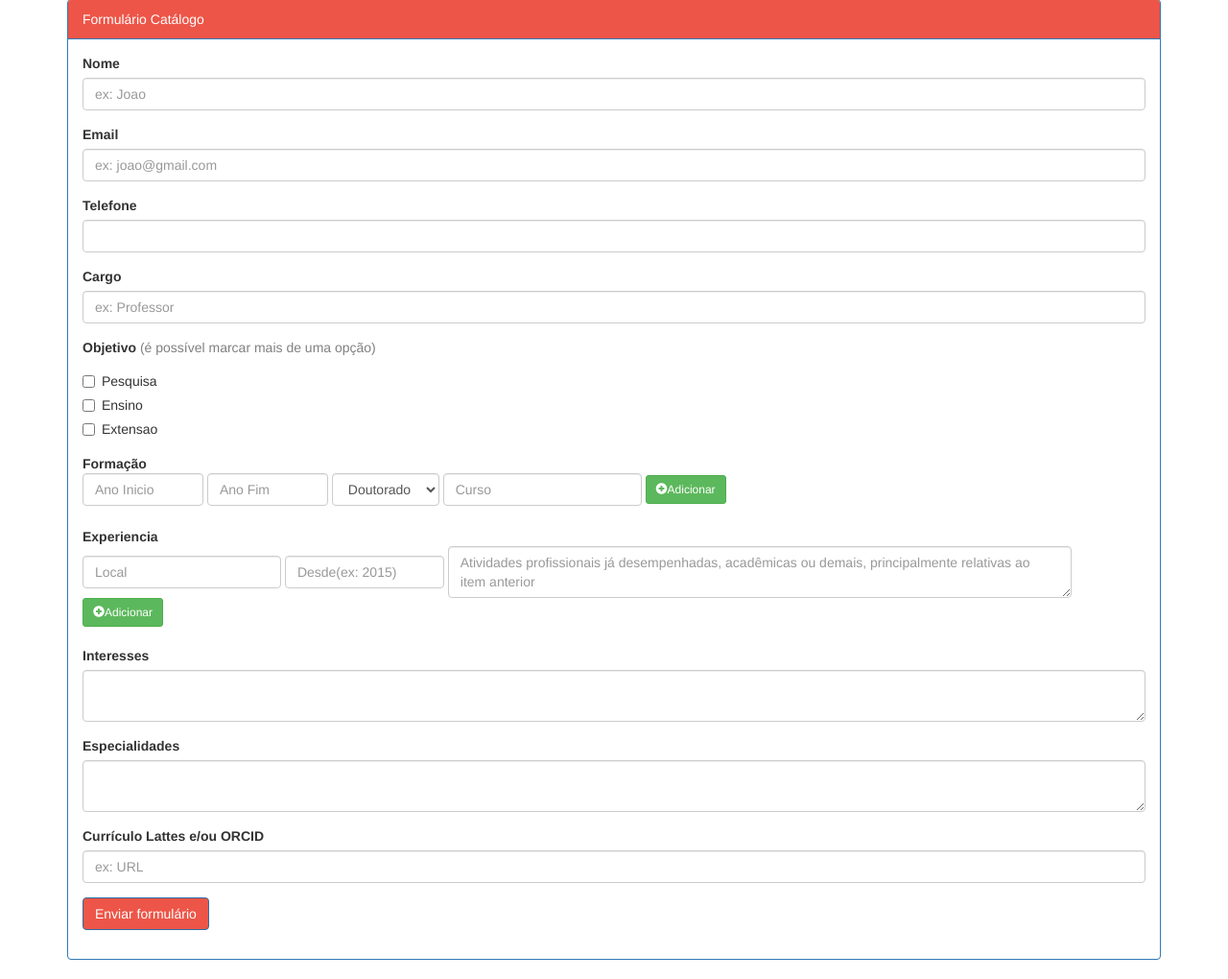
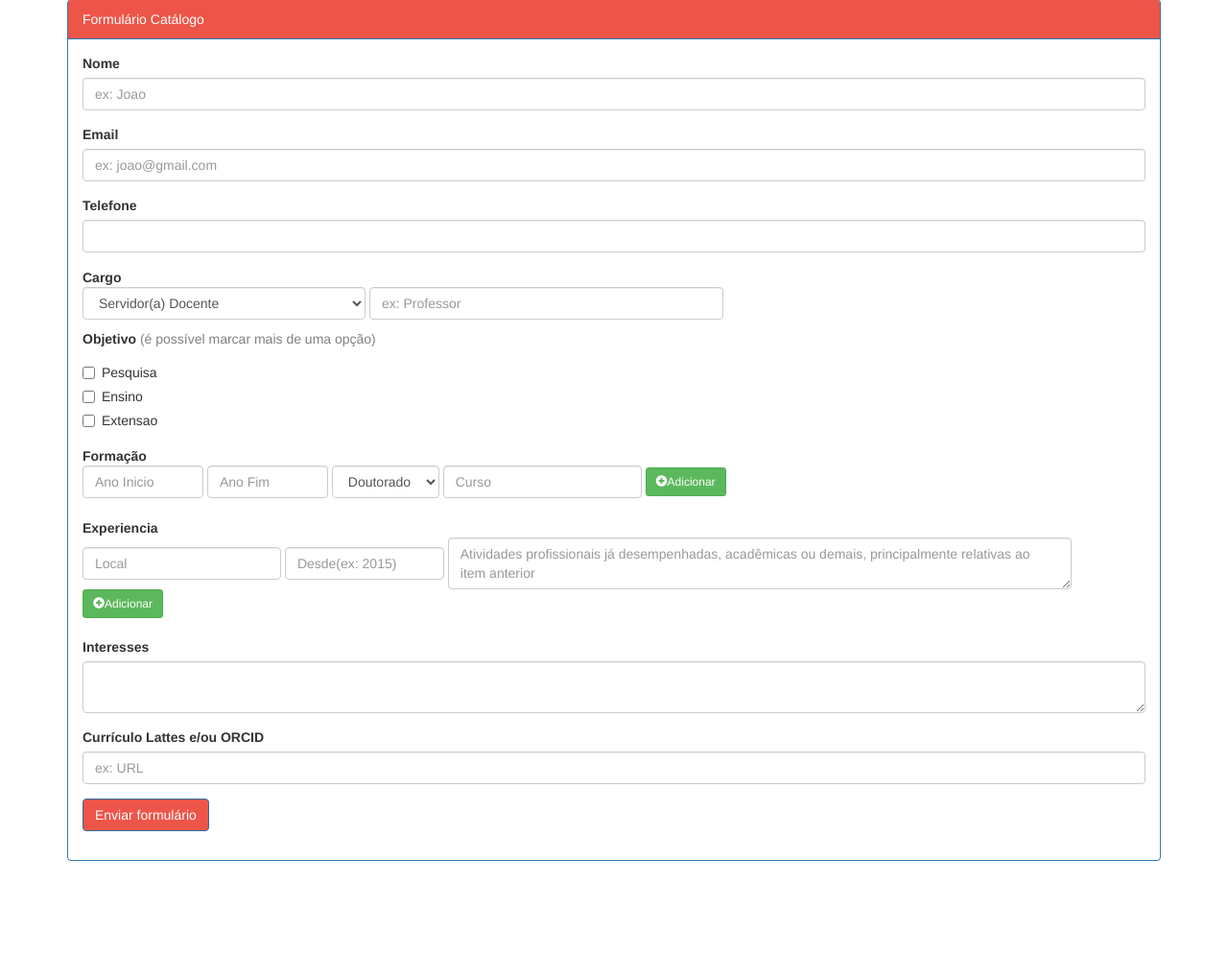
Before and after one commit to ccsa-ufrn/formulario_catalogo, a CodeIgniter app: page /database/ in a window 1280 px wide. Shown: the part 93-1113 px from the top of the page at 96% size. After the commit the page ends 1010 px from the top, so only its background shows below. Run offline with CodeIgniter, Linux system fonts and the light colour scheme; some libraries are stand-ins or nearby versions.

Commit message:
adicionado campo tipo servidor e apagando campo especialidades

```diff
--- a/application/controllers/Form.php
+++ b/application/controllers/Form.php
@@ -26,12 +26,15 @@ class Form extends CI_Controller {
 		} else {
 			$nome = $this->input->post('nome');
 			$cargo = $this->input->post('cargo');
+
+			$tipoServidor = $this->input->post('tipoServidor');
+
 			$email = $this->input->post('email');
 			$telefone = $this->input->post('telefone');
 			$tipos_objetivo = $this->input->post('tipo'); // É um array
 			// $objetivo = $this->input->post('objetivo');
 			$interesses = $this->input->post('interesses');
-			$especialidades = $this->input->post('especialidades');
+
 
 			$exp_intituicoes = $this->input->post('experiencia_instituicao'); // É um array
 			$exp_anos = $this->input->post('experiencia_ano'); // É um array
@@ -44,7 +47,7 @@ class Form extends CI_Controller {
 
 			$curriculo = $this->input->post('curriculo');
 
-			$this->db->query("INSERT INTO `catalogo_form`.`formulario` (`nome`, `cargo`, `email`, `telefone`, `curriculo_link`, `interesses`, `especialidades`) VALUES ('$nome', '$cargo', '$email', '$telefone', '$curriculo', '$interesses', '$especialidades');");
+			$this->db->query("INSERT INTO `catalogo_form`.`formulario` (`nome`, `cargo`, `email`, `telefone`, `curriculo_link`, `interesses`, `tipoServidor`) VALUES ('$nome', '$cargo', '$email', '$telefone', '$curriculo', '$interesses', '$tipoServidor');");
 			$id = $this->db->insert_id();
 			for ($i = 0; $i < count($exp_intituicoes); $i++) {
 				$this->db->query("INSERT INTO `catalogo_form`.`experiencias_profissionais` (`formulario_id`, `instituicao`, `ano`, `atividades`) VALUES ($id, '$exp_intituicoes[$i]', '$exp_anos[$i]', '$exp_atividades[$i]');");
--- a/application/models/Form_model.php
+++ b/application/models/Form_model.php
@@ -9,6 +9,7 @@ class Form_model extends CI_Model {
 	public $objetivo_tags;
 	public $interesses;
 	public $experiencias_profissionais;
+	public $tipoServidor
 }
 
 ?>
--- a/application/views/form.php
+++ b/application/views/form.php
@@ -70,9 +70,13 @@
                     <input type="text" id="inputPhone" class="form-control" name="telefone" pattern="\([0-9]{2}\)[\s][0-9]{5}-[0-9]{4,5}" required>
                   </div>
 
-                  <div class="form-group"> <!-- cargo field -->
-                      <label class="control-label" for="inputCargo">Cargo</label>
-                      <input class="form-control" data-error="Preencha esse campo." id="inputCargo" name="cargo" placeholder="ex: Professor"  type="text" required />
+                  <div class="form-inline"> <!-- cargo field -->
+                      <label class="control-label" for="inputCargo">Cargo</label> <br>
+                        <select class="form-control" name="tipoServidor">
+                        <option>Servidor(a) Docente</option>
+                        <option>Servidor(a) Técnico(a)-Administrativo(a)</option>
+                       </select>
+                      <input class="form-control" data-error="Preencha esse campo." id="inputCargo" name="cargo" placeholder="ex: Professor"  type="text" required size="40" />
                       <div class="help-block with-errors"></div>
                   </div>
 
@@ -125,11 +129,7 @@
                       <div class="help-block with-errors"></div>
                   </div>
 
-                    <div class="form-group"> <!-- Especialidades field -->
-                      <label class="control-label" for="inputEspecialidades">Especialidades</label>
-                      <textarea class="form-control" data-error="Preencha esse campo." name="especialidades" id="inputEspecialidades" name="inputEspecialidades" required=""></textarea>
-                      <div class="help-block with-errors"></div>
-                  </div>
+
 
                   <div class="form-group"> <!-- lattes field -->
                       <label class="control-label" for="inputLattes">Currículo Lattes e/ou ORCID</label>
--- a/application/views/receber.php
+++ b/application/views/receber.php
@@ -16,13 +16,15 @@
 
 $intesse = $_POST['inputInteresse'];
 
-$especialidade = $_POST['inputEspecialidades'];
 
 $email = $_POST['inputEmail'];
 
 $phone = $_POST['inputPhone'];
 
 $cargo = $_POST['inputCargo'];
+
+$tipoServidor = $_POST['tipoServidor'];
+
 
 
 
```
